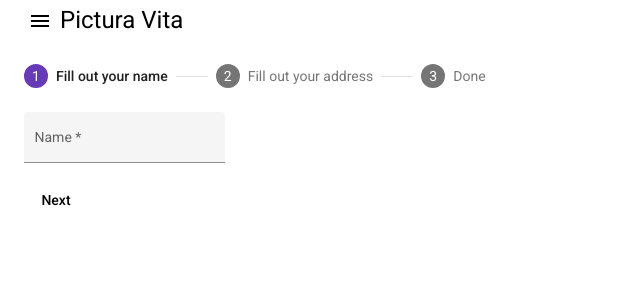
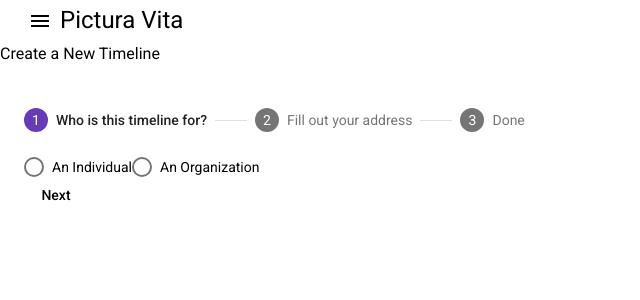
Before and after one commit to OsborneSupremacy/pictura-vita-scrobipalpa, an Angular app in the folder ClientApp/: page /timeline/add in a window 1280 px wide. Shown: the top 300 px of the page, without its empty margins (0-640 px from the left). Built offline with nearby package versions, Linux system fonts and the light colour scheme.

Commit message:
added subject type radio button

```diff
--- a/ClientApp/src/app/app.module.ts
+++ b/ClientApp/src/app/app.module.ts
@@ -12,7 +12,8 @@
 import { MatFormFieldModule } from '@angular/material/form-field';
 import { MatChipsModule } from '@angular/material/chips';
 import { MatCardModule } from '@angular/material/card';
-import { MatStepperModule } from '@angular/material/stepper'
+import { MatStepperModule } from '@angular/material/stepper';
+import { MatRadioModule } from '@angular/material/radio';
 
 import { FormsModule } from '@angular/forms';
 import { ReactiveFormsModule } from '@angular/forms';
@@ -44,6 +45,7 @@
     MatChipsModule,
     MatCardModule,
     MatStepperModule,
+    MatRadioModule,
     FormsModule,
     ReactiveFormsModule
   ],
--- a/ClientApp/src/app/timeline-add/timeline-add.component.html
+++ b/ClientApp/src/app/timeline-add/timeline-add.component.html
@@ -1,11 +1,13 @@
+<h3>Create a New Timeline</h3>
+
 <mat-stepper [linear]=true #stepper>
     <mat-step [stepControl]="firstFormGroup">
         <form [formGroup]="firstFormGroup">
-            <ng-template matStepLabel>Fill out your name</ng-template>
-            <mat-form-field appearance="fill">
-                <mat-label>Name</mat-label>
-                <input matInput placeholder="Last name, First name" formControlName="firstCtrl" required>
-            </mat-form-field>
+            <ng-template matStepLabel>Who is this timeline for?</ng-template>
+            <mat-radio-group aria-label="Select an option">
+                <mat-radio-button value="0">An Individual</mat-radio-button>
+                <mat-radio-button value="1">An Organization</mat-radio-button>
+            </mat-radio-group>
             <div>
                 <button mat-button matStepperNext>Next</button>
             </div>
--- a/ClientApp/src/app/timeline.model.ts
+++ b/ClientApp/src/app/timeline.model.ts
@@ -1,5 +1,6 @@
 import { Category } from "./category.model";
 import { Episode } from "./episode.model";
+import { SubjectType } from "./subject-type";
 
 export interface Timeline {
     TimelineId: string,
@@ -8,5 +9,6 @@
     Start: Date,
     End: Date,
     Episodes: Episode[],
-    Categories: Category[]
+    Categories: Category[],
+    SubjectType: SubjectType
 }
--- a/ClientApp/src/index.html
+++ b/ClientApp/src/index.html
@@ -2,7 +2,7 @@
 <html lang="en">
 <head>
   <meta charset="utf-8">
-  <title>ClientApp</title>
+  <title>Pictura Vita</title>
   <base href="/">
   <meta name="viewport" content="width=device-width, initial-scale=1">
   <link rel="icon" type="image/x-icon" href="favicon.ico">
```
